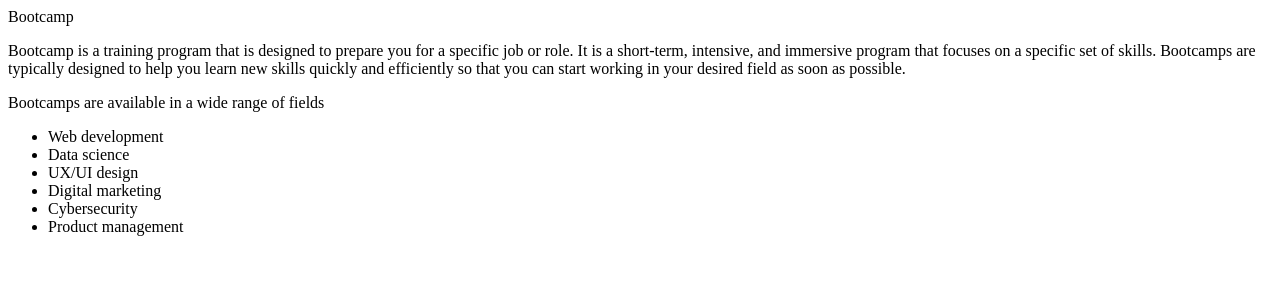
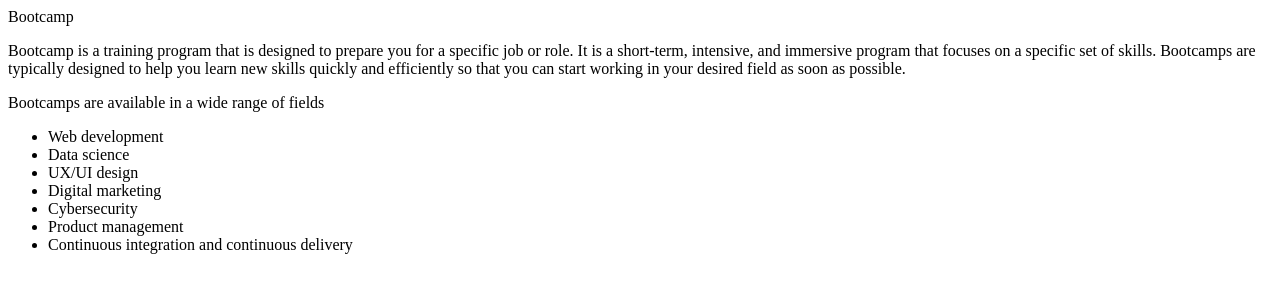
Before and after one commit to DiAmb/bootcamp, a plain HTML site: page index.html in a window 1280 px wide. Drawn offline with Linux system fonts and the light colour scheme.

Commit message:
Add continuous integration and continuous delivery to available bootcamp fields

```diff
--- a/index.html
+++ b/index.html
@@ -21,6 +21,7 @@
         <li>Digital marketing</li>
         <li>Cybersecurity</li>
         <li>Product management</li>
+        <li>Continuous integration and continuous delivery</li>
     </ul>
 
 </body>
```
